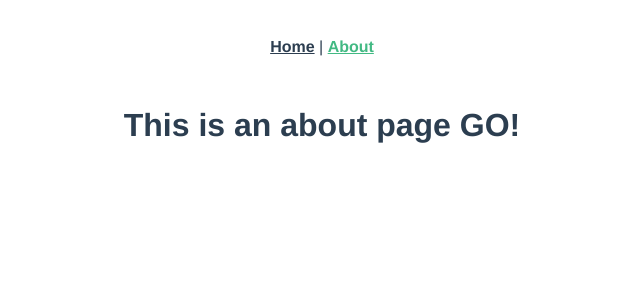
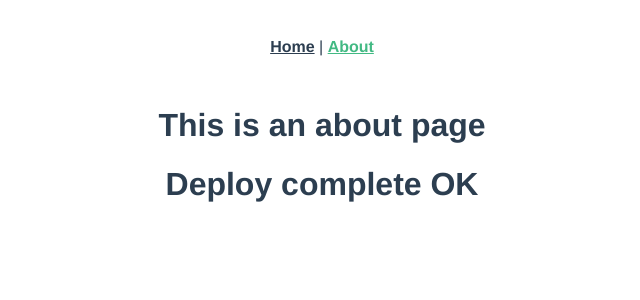
Before and after one commit to codeboxKenobi/client-app, a Vue app: page /about in a window 1280 px wide. Shown: the top 300 px of the page, without its empty margins (318-958 px from the left). Built offline with nearby package versions, Linux system fonts and the light colour scheme.

Commit message:
add: Deploy complete test

```diff
--- a/src/views/AboutView.vue
+++ b/src/views/AboutView.vue
@@ -1,5 +1,6 @@
 <template>
   <div class="about">
-    <h1>This is an about page GO!</h1>
+    <h1>This is an about page</h1>
+    <h1>Deploy complete OK</h1>
   </div>
 </template>
```
